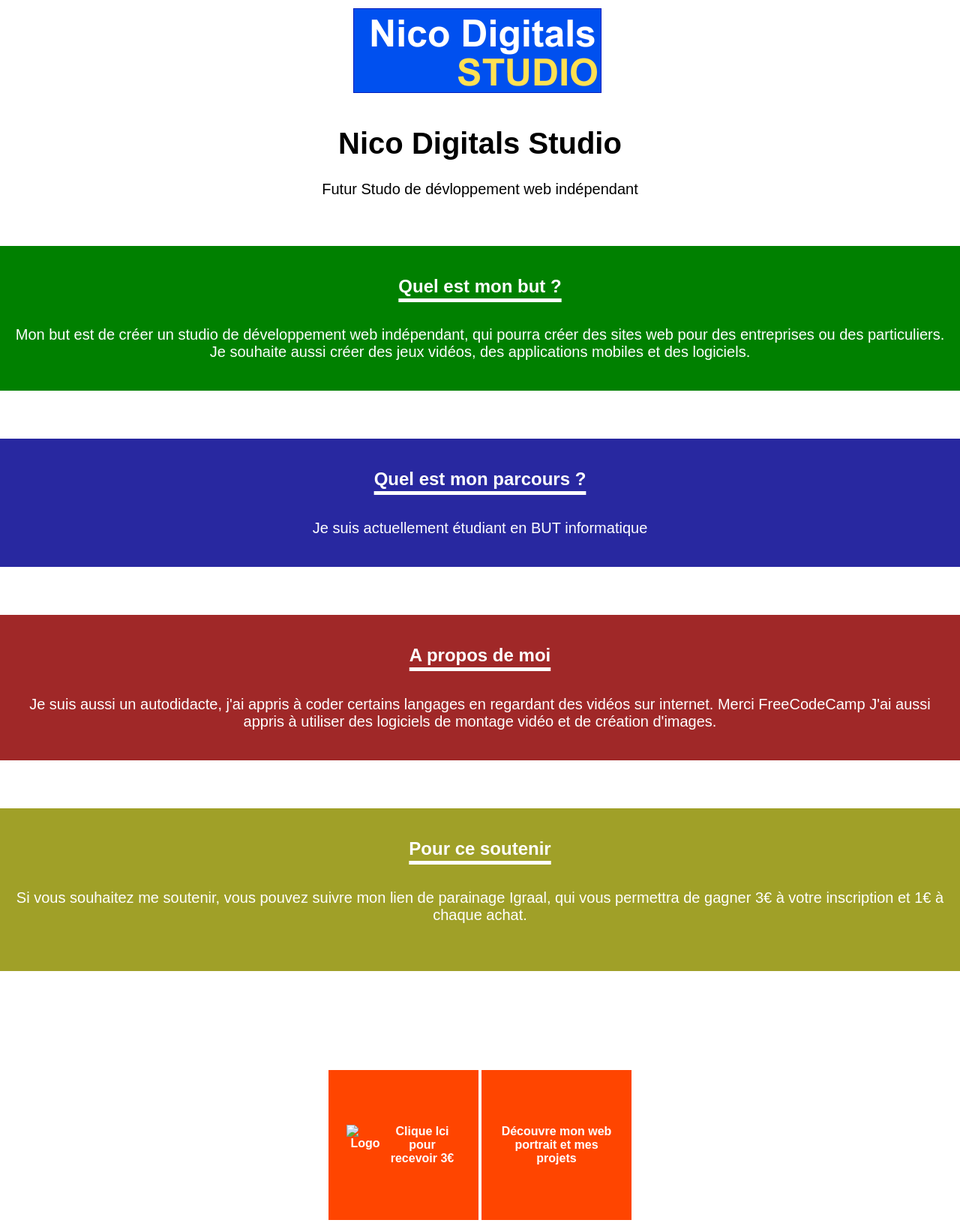
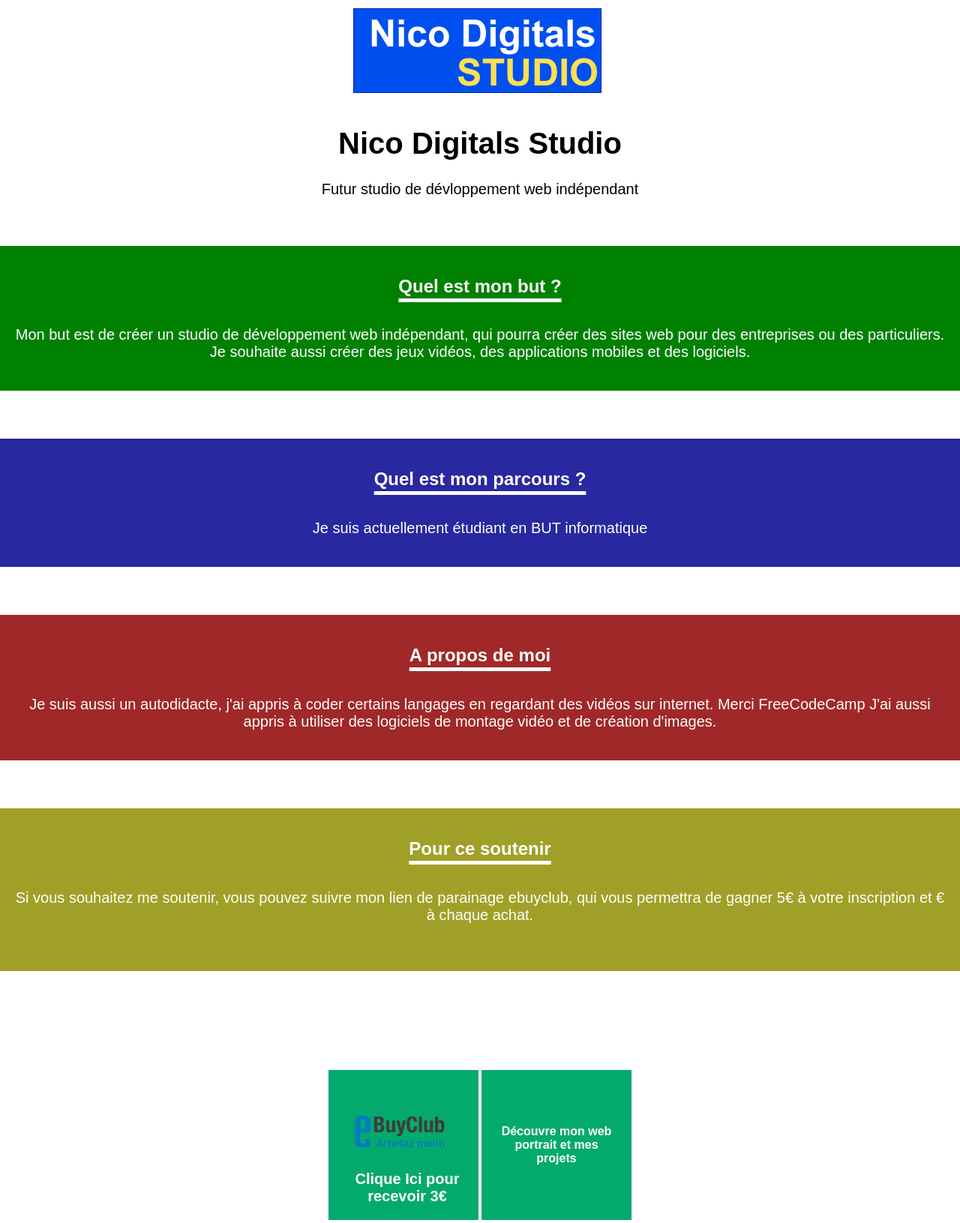
Before and after one commit to sarterni/NDS-website, a PHP site: page / in a window 1280 px wide. Shown: the part 129-1760 px from the top of the page at 75% size. Run offline with PHP 8.4, Linux system fonts and the light colour scheme.

Commit message:
donnate btn

```diff
--- a/css/HomePage.css
+++ b/css/HomePage.css
@@ -63,7 +63,7 @@ div.btn-grid {
 }
 
 div.btn-grid button {
-    background-color: orangered;
+    background-color: #04AA6D;
     width: 200px;
     height: 200px;
     border: none;
@@ -83,22 +83,23 @@ div.btn-grid button {
 
 
 
-button:hover {
-    background-color: black;
-}
 
 
 
-img#igraal-logo {
+img#ebuyclub-logo {
+    width: 80%;
+    height: 80%;
+    margin-left: 10px;
+    /* margin-top: 10px; */
     float: left;
-    width: 50px;
-    height: 50px;
 }
 
-span#span-igraal {
+span#span-ebuyclub {
     float: left;
+    position: relative;
+    top: -20px;
     margin-left: 10px;
-    margin-top: 10px;
+    /* margin-top: 1px; */
     font-size: 20px;
     color: white;
 }
@@ -161,3 +162,7 @@ div.home-page section.sec-faq#no4 {
     background-color: #a0a028;
     color: white;
 }
+
+div.btn-grid button:hover {
+    background-color: black;
+}
--- a/index.html
+++ b/index.html
@@ -36,7 +36,7 @@
 
         <div class="main-title">
             <h1>Nico Digitals Studio</h1>
-            <p>Futur Studo de dévloppement web indépendant</p>
+            <p>Futur studio de dévloppement web indépendant</p>
         </div>
         <section class="sec-faq" id="no1">
             <h1>Quel est mon but ?</h1>
@@ -66,8 +66,8 @@
         <section class="sec-faq" id="no4">
             <h1>Pour ce soutenir</h1>
             <p>
-                Si vous souhaitez me soutenir, vous pouvez suivre mon lien de parainage Igraal, qui vous permettra de
-                gagner 3€ à votre inscription et 1€ à chaque achat.<br>
+                Si vous souhaitez me soutenir, vous pouvez suivre mon lien de parainage ebuyclub, qui vous permettra de
+                gagner 5€ à votre inscription et € à chaque achat.<br>
                 <br>
             </p>
 
@@ -82,7 +82,7 @@
 
         <a href="https://www.ebuyclub.com/inscription?parrain=sarternicolas" style="text-decoration: none;">
             <button id="donate">
-                <img id="igraal-logo" src="" alt="Logo">
+                <img id="ebuyclub-logo" src="./img/ebuycub_logo.svg" alt="Logo">
                 <span id="span-ebuyclub">Clique Ici pour recevoir 3€</span>
             </button>
         </a>
```
